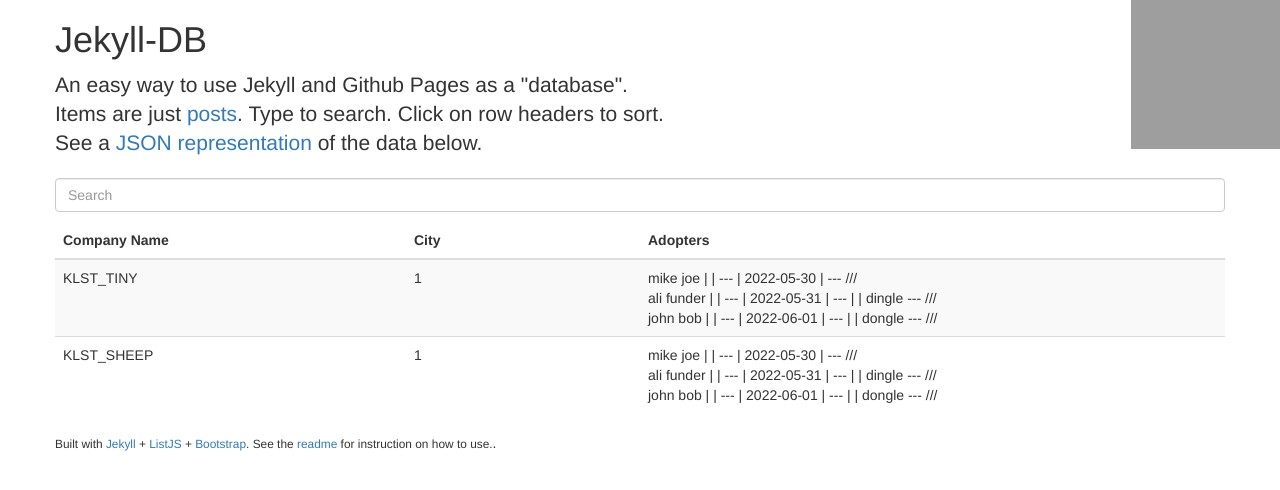
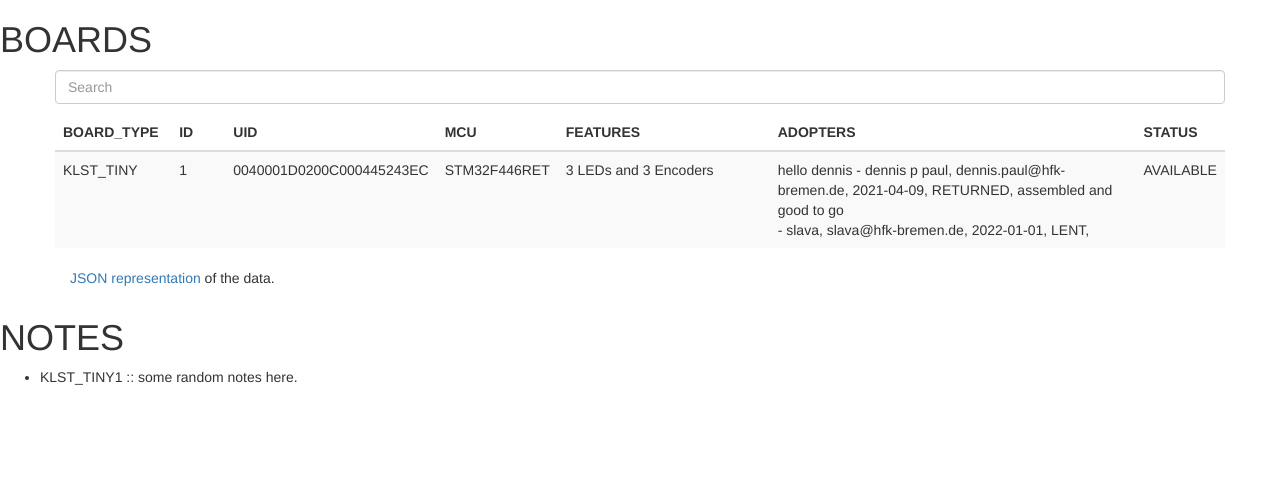
Before and after one commit to dennisppaul/klangstrom-adopters, a Jekyll site: the page built from index.html, in a window 1280 px wide. Shown: the top 490 px of the page. Built offline with Jekyll 4.4.1, drawn with Linux system fonts in a browser that asks for light colours; nearby versions of some CDN libraries; grey boxes are pictures that could not be loaded.

Commit message:
cleaned up database

```diff
--- a/_includes/head.html
+++ b/_includes/head.html
@@ -1,8 +1,8 @@
 <meta charset='utf-8' />
 <meta http-equiv="X-UA-Compatible" content="chrome=1" />
-<meta name="description" content="Jekyll-DB : An easy way to use Jekyll and Github Pages as a "database"." />
+<meta name="description" content="this database keeps track of the people interacting with klangstrom boards." />
 
-<title>Jekyll-DB</title>
+<title>Klangstrom Adopters</title>
 
 <script src="//ajax.googleapis.com/ajax/libs/jquery/1.10.2/jquery.min.js"></script>
 
--- a/_includes/interactive-table.html
+++ b/_includes/interactive-table.html
@@ -8,29 +8,48 @@
 <table class="table table-striped">
 	<thead>
 		<tr>
-			<th style="width:30%;"><span class="sort" data-sort="name">Company Name</span></th>
-			<th style="width:20%;"><span class="sort" data-sort="city">City</span></th>
-<!-- 			<th style="width:20%;"><span class="sort" data-sort="category">Category</span></th> -->
-<!-- 			<th style="width:30%;"><span class="sort" data-sort="tags">Tags</span></th> -->
-			<th style="width:50%;"><span class="sort" data-sort="adopters">Adopters</span></th>
+			<th style="width:10%;"><span class="sort" data-sort="BOARD_TYPE">BOARD_TYPE</span></th>
+			<th style="width:5%;"><span class="sort" data-sort="ID">ID</span></th>
+			<th style="width:10%;"><span class="sort" data-sort="UID">UID</span></th>
+			<th style="width:10%;"><span class="sort" data-sort="MCU">MCU</span></th>
+			<th style="width:20%;"><span class="sort" data-sort="FEATURES">FEATURES</span></th>
+			<th style="width:35%;"><span class="sort" data-sort="ADOPTERS">ADOPTERS</span></th>
+			<th style="width:5%;"><span class="sort" data-sort="STATUS">STATUS</span></th>
 		</tr>
 	</thead>
 	<tbody class="list">
 	{% for post in site.posts %}
 		<tr>
-			<td class="name">{{ post.company-name }}</td>
-			<td class="city">{{ post.city }}</td>
-<!-- 			<td class="category">{{ post.categories }}</td> -->
-<!-- 			<td class="tags">{{ post.tags | array_to_sentence_string }}</td> -->
-<!-- 			<td class="adopters">{{ post.adopters }}</td> -->
-			    <td class="adopters">
-				{% for foo in post.adopters %}
-                    {% for bar in foo.adopter %}
-            			    {{ bar.NAME }} | {{ bar.DATE }} | {{ bar.COMMENT }} ---
-			        {% endfor %}
-			        /// <br/>
+			<td class="BOARD_TYPE">{{ post.BOARD_TYPE }}</td>
+			<td class="ID">{{ post.ID }}</td>
+			<td class="UID">{{ post.UID }}</td>
+			<td class="MCU">{{ post.MCU }}</td>
+			<td class="FEATURES">{{ post.FEATURES | array_to_sentence_string }}</td>
+			<td class="ADOPTERS">
+                {% for mAdopter in post.ADOPTERS %}
+                    {% if mAdopter.ADOPTER[0].NAME contains "dennis" %}
+                        hello dennis
+                    {% endif %}
+                    <!-- what s wrong with the array here?!? -->
+                    -
+                    {{mAdopter.ADOPTER[0].NAME}},
+                    {{mAdopter.ADOPTER[1].MAIL}},
+                    {{mAdopter.ADOPTER[2].DATE}},
+                    {{mAdopter.ADOPTER[3].STATUS}},
+                    {{mAdopter.ADOPTER[4].COMMENT}}
+                    <br/>
+<!--
+                    {% for mAdopterProp in mAdopter.ADOPTER %}
+                        {{mAdopterProp.NAME}},
+                        {{mAdopterProp.MAIL}},
+                        {{mAdopterProp.DATE}},
+                        {{mAdopterProp.COMMENT}},
+                    {% endfor %}
+                    <br/>
+ -->
             	{% endfor %}
-            	</td>
+            </td>
+			<td class="STATUS">{{ post.STATUS }}</td>
 		</tr>
 	{% endfor %}
 	</tbody>
@@ -39,14 +58,9 @@
 
 </div>
 
-
 <script type="text/javascript">
-
-var options = {
-  valueNames: ['name', 'city', 'adopters']
-//   valueNames: ['name', 'city', 'category', 'tags', 'adopters']
-};
-
-var entryList = new List('entry-list', options);
-
+    var options = {
+      valueNames: ['BOARD_TYPE', 'ID', 'UID', 'COLOR', 'MCU', 'ADOPTERS', 'STATUS']
+    };
+    var entryList = new List('entry-list', options);
 </script>
--- a/_layouts/default.html
+++ b/_layouts/default.html
@@ -2,6 +2,17 @@
 <html>
 <head> {% include head.html %} </head>
 <body style>
+
+<h1>BOARDS</h1>
+
 {{ content }}
+
+<h1>NOTES</h1>
+<ul>
+    {% for post in site.posts %}
+    <li>{{post.BOARD_TYPE}}{{post.ID}} :: {{ post.content | strip_html }}</li>
+    {% endfor %}
+</ul>
+
 </body>
 </html>
--- a/index.html
+++ b/index.html
@@ -2,22 +2,9 @@
 layout: default
 ---
 
-<a href="https://github.com/rypan/jekyll-db"><img style="position: absolute; top: 0; right: 0; border: 0; width: 149px; height: 149px;" src="http://aral.github.com/fork-me-on-github-retina-ribbons/right-red@2x.png" alt="Fork me on GitHub"></a>
-
 <div class="container">
-
-  <div class="starter-template row">
-    <h1>Jekyll-DB</h1>
-    <p class="lead">An easy way to use Jekyll and Github Pages as a "database". <br /> Items are just <a href="https://github.com/rypan/jekyll-db/tree/gh-pages/_posts">posts</a>. Type to search. Click on row headers to sort. <br /> See a <a href="output.json">JSON representation</a> of the data below.</p>
-  </div>
-
-
-{% include interactive-table.html %}
-
-<div class="row">
-<p><small>Built with <a href="http://jekyllrb.com/">Jekyll</a> + <a href="http://listjs.com/">ListJS</a> + <a href="http://getbootstrap.com/">Bootstrap</a>. See the <a href="http://github.com/rypan/jekyll-db">readme</a> for instruction on how to use.</small>.</p>
-</div>
-
+    {% include interactive-table.html %}
+    <p><a href="output.json">JSON representation</a> of the data.</p>
 </div><!-- /.container -->
 
 </div>
```
Also changed, not shown: _pages/contact.md (deleted, +0 -7 lines), _posts/2020-02-20-KLST_SHEEP-01.md (deleted, +0 -28 lines), _posts/2020-02-20-KLST_TINY-01.md (deleted, +0 -30 lines), _posts/2021-04-09-KLST_TINY-01.md (added, +33 -0 lines), output.json (+3 -6 lines), favicon.ico (added).
